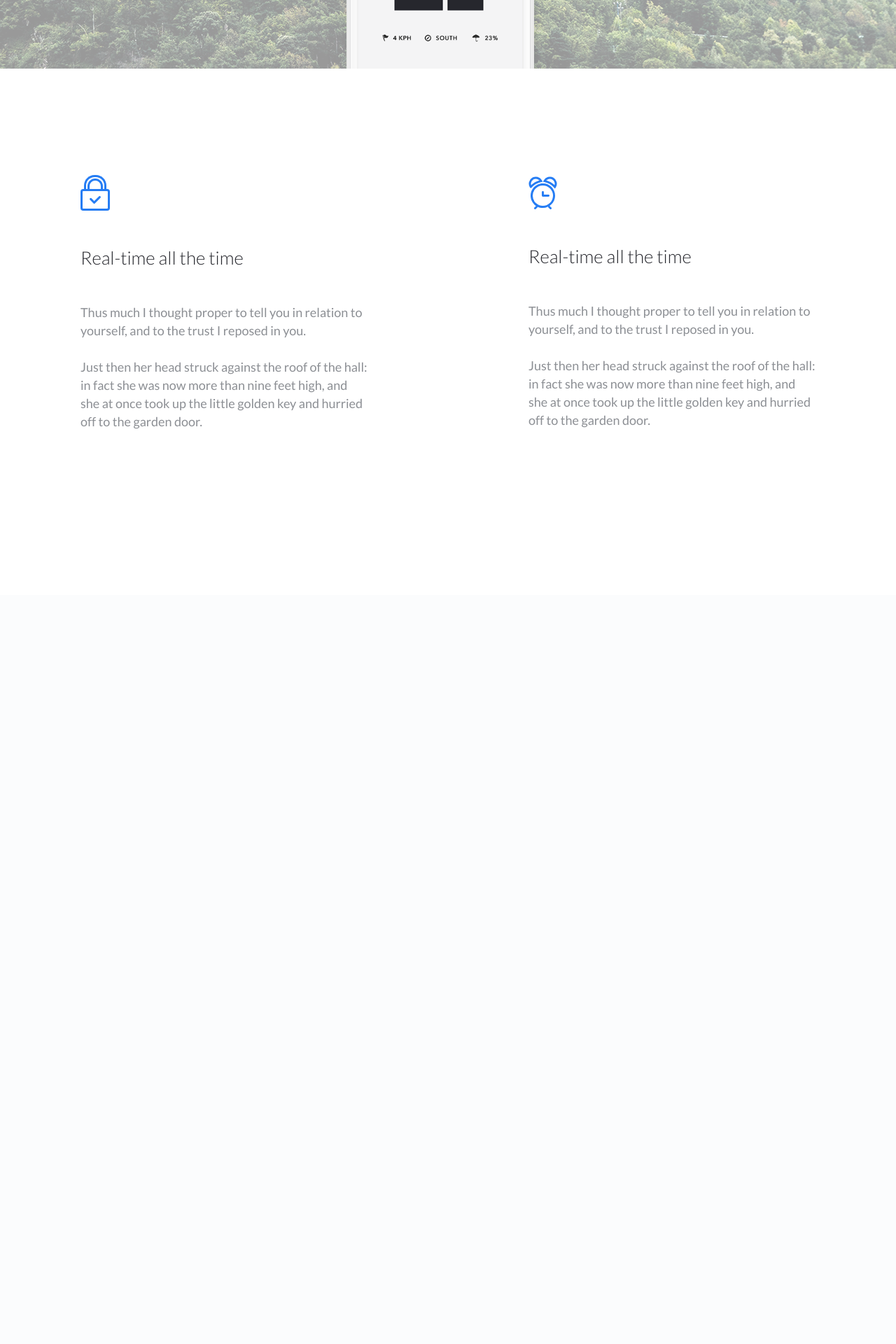
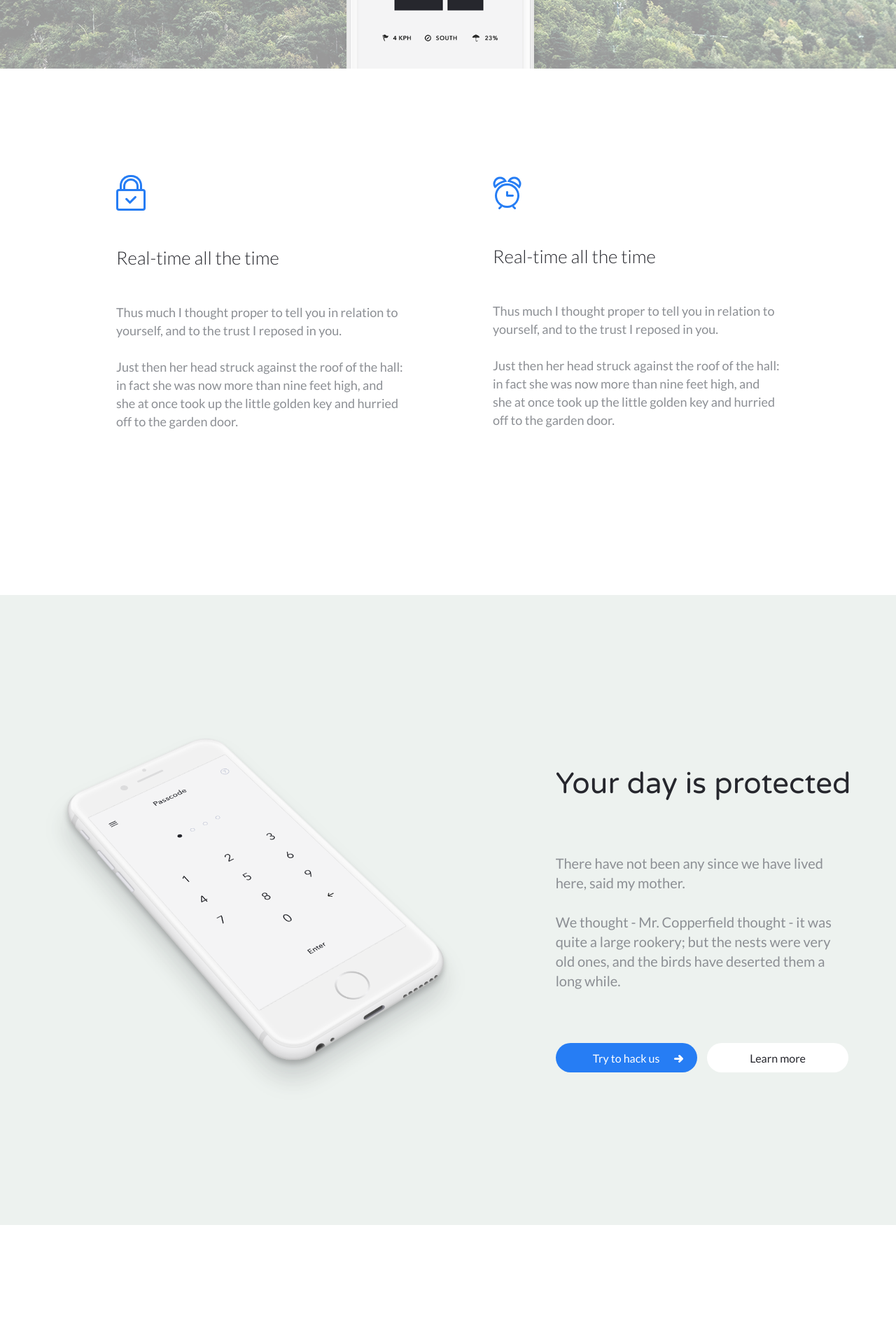
Before and after one commit to oldosxaksli/oldosxaksli.github.io, a PHP site: page / in a window 1280 px wide. Shown: the part 902-2822 px from the top of the page at 70% size. Before the commit the page ends 1515 px from the top, so only its background shows below. Run offline with PHP 8.4, Linux system fonts and the light colour scheme.

Commit message:
add block

```diff
--- a/newprovidence/css/style.css
+++ b/newprovidence/css/style.css
@@ -1,7 +1,7 @@
 @charset "utf-8";
 
 body {
-	background-color: silver;
+	background-color: #000;
 }
 
 .wrapper {
@@ -172,12 +172,15 @@ body {
 	margin-top: 152px;
 	display: flex;
 	align-items: center;
-	justify-content: space-around;
+	justify-content: center;
 }
 
 .wrap-two-block__item {
 	max-width: 410px;
-	margin: 0 auto;
+}
+
+.wrap-two-block__item:first-child {
+	margin-right: 10%;
 }
 
 .wrap-two-block__title {
@@ -197,3 +200,119 @@ body {
 	font-weight: 400;
 	line-height: 26px;
 }
+
+.your {
+	width: 100%;
+	min-height: 900px;
+	background-color: #edf2ef;
+}
+
+.your__wrap {
+	padding-top: 200px;
+	display: flex;
+	align-items: center;
+	justify-content: space-around;
+}
+
+.img-your {
+	max-width: 600px;
+}
+
+.your__title {
+	color: #26272d;
+	font-family: "Varela Round";
+	font-size: 42px;
+	font-weight: 400;
+	line-height: 52px;
+}
+
+.your__text {
+	margin-top: 73px;
+	max-width: 400px;
+	color: #8c8f94;
+	font-family: Lato;
+	font-size: 20px;
+	font-weight: 400;
+	line-height: 28px;
+}
+
+.your__wrap__btn {
+	margin-top: 75px;
+}
+
+.your__btn:hover {
+	cursor: pointer;
+	opacity: .8;
+}
+
+.your__btn:first-child {
+	position: relative;
+	border: none;
+	width: 202px;
+	height: 42px;
+	border-radius: 21px;
+	background-color: #267df4;
+	color: #ffffff;
+	font-family: Lato;
+	font-size: 16px;
+	font-weight: 400;
+}
+
+.your__btn:first-child::before {
+	position: absolute;
+	display: block;
+	right: 20px;
+	content: url(../img/Arrow_Icon.svg);
+}
+
+.your__btn:last-child {
+	background-color: #fff;
+	margin-left: 10px;
+	border: none;
+	width: 202px;
+	height: 42px;
+	color: #26272d;
+	font-family: Lato;
+	font-size: 16px;
+	font-weight: 400;
+	border-radius: 21px;
+}
+
+.almost {
+	width: 100%;
+	min-height: 900px;
+	background-color: #ffffff;
+}
+
+.almost__wrap {
+	margin-top: 200px;
+	display: flex;
+	align-items: center;
+	justify-content: space-around;
+}
+
+.almost__title {
+	color: #26272d;
+	font-family: "Varela Round";
+	font-size: 42px;
+	font-weight: 400;
+	line-height: 52px;
+}
+
+.almost__text {
+	margin-top: 64px;
+	max-width: 450px;
+	color: #8c8f94;
+	font-family: Lato;
+	font-size: 20px;
+	font-weight: 400;
+	line-height: 28px;
+}
+
+.almost__wrap__img {
+
+}
+
+.almost-img {
+	max-width: 600px;
+}
--- a/newprovidence/index.html
+++ b/newprovidence/index.html
@@ -82,6 +82,47 @@
 				</div>
 			</div>
 		</section>
+
+		<section class="your">
+			<div class="content">
+				<div class="your__wrap">
+					<div class="your__wrap__img">
+						<img src="img/iPhone__6.webp" alt="Iphone" class="img-your">
+					</div>
+					<div class="your__wrap__text">
+						<h2 class="your__title">Your day is protected</h2>
+
+						<p class="your__text">
+							There have not been any since we have lived here, said my mother.<br><br>
+							We thought - Mr. Copperfield thought - it was quite a large rookery;
+							but the nests were very old ones, and the birds have deserted them a long while.
+						</p>
+
+						<div class="your__wrap__btn">
+						<button class="your__btn">Try to hack us</button>
+						<button class="your__btn">Learn more</button>
+					</div>
+					</div>
+				</div>
+			</div>
+		</section>
+
+		<section class="almost">
+			<div class="content">
+				<div class="almost__wrap">
+					<div class="almost__wrap__text">
+						<h2 class="almost__title">We are almost everywhere</h2>
+						<p class="almost__text">
+							Now the races of these two have been for some ages utterly extinct, and besides to discourse any further of them would not be at all to my purpose.<br><br>Thus much I thought proper to tell you in relation to yourself, and to the trust I reposed in you.
+						</p>
+					</div>
+
+					<div class="almost__wrap__img">
+						<img src="img/World_Map.webp" alt="World" class="almost-img">
+					</div>
+				</div>
+			</div>
+		</section>
 	</div>
 </body>
 </html>
```
Also changed, not shown: Axit/index.html (+8 -8 lines), newprovidence/img/Arrow_Icon.svg (added), newprovidence/img/World_Map.webp (added), newprovidence/img/iPhone__6.webp (added).
